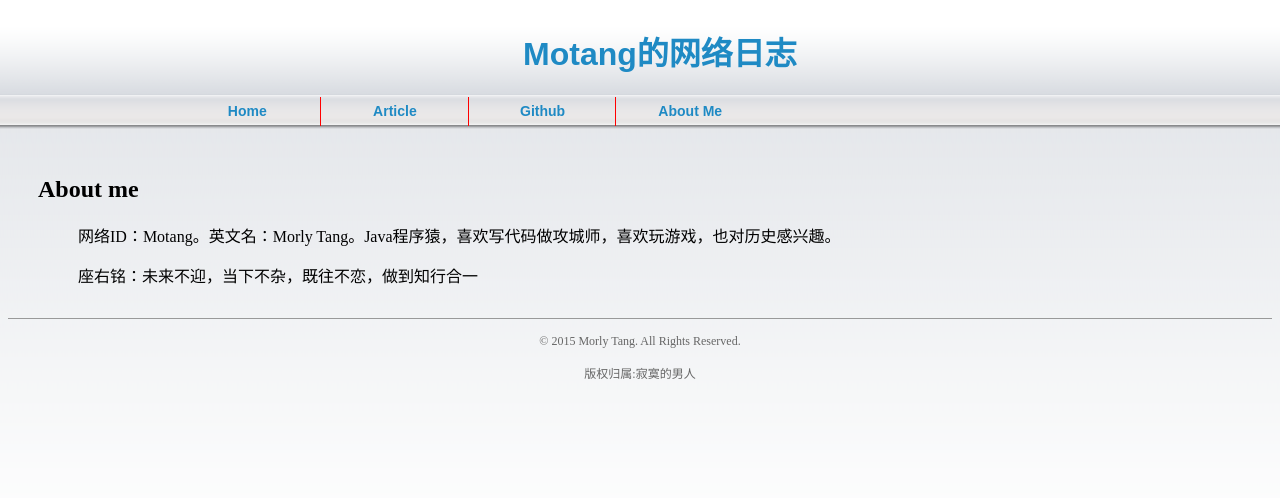
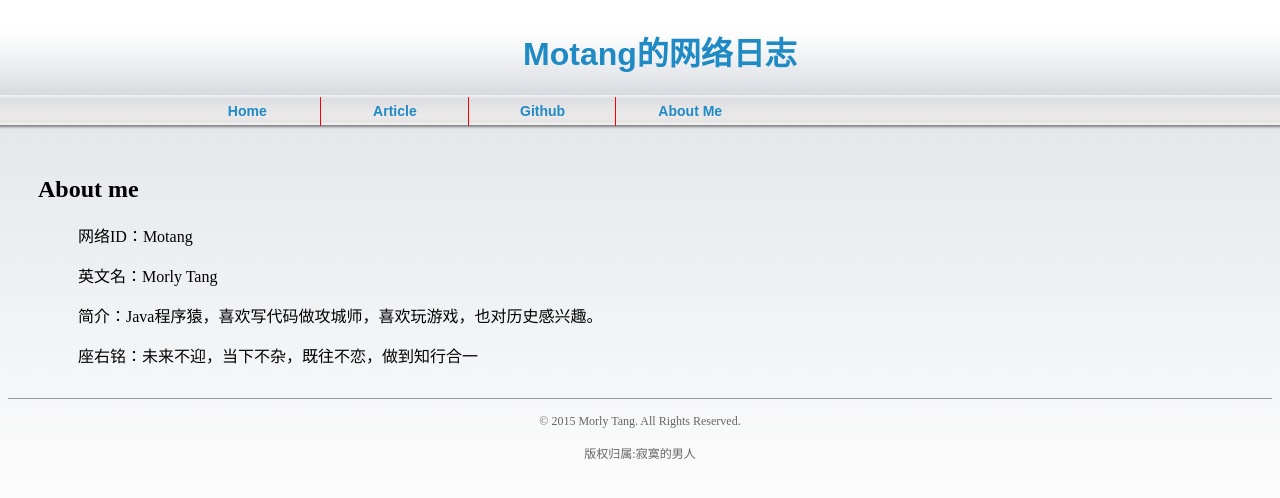
Before and after one commit to Motang/motang.github.io, a Jekyll site: the page built from about/index.md, in a window 1280 px wide. Shown: the top 498 px of the page. Built offline with Jekyll 4.4.1, drawn with Linux system fonts in a browser that asks for light colours.

Commit message:
updated css

```diff
--- a/about/index.md
+++ b/about/index.md
@@ -6,6 +6,10 @@ title: About this blog
 
 ## About me ##
 
-> 网络ID：Motang。英文名：Morly Tang。Java程序猿，喜欢写代码做攻城师，喜欢玩游戏，也对历史感兴趣。
+> 网络ID：Motang
+
+> 英文名：Morly Tang
+
+> 简介：Java程序猿，喜欢写代码做攻城师，喜欢玩游戏，也对历史感兴趣。
 
 > 座右铭：未来不迎，当下不杂，既往不恋，做到知行合一
```
